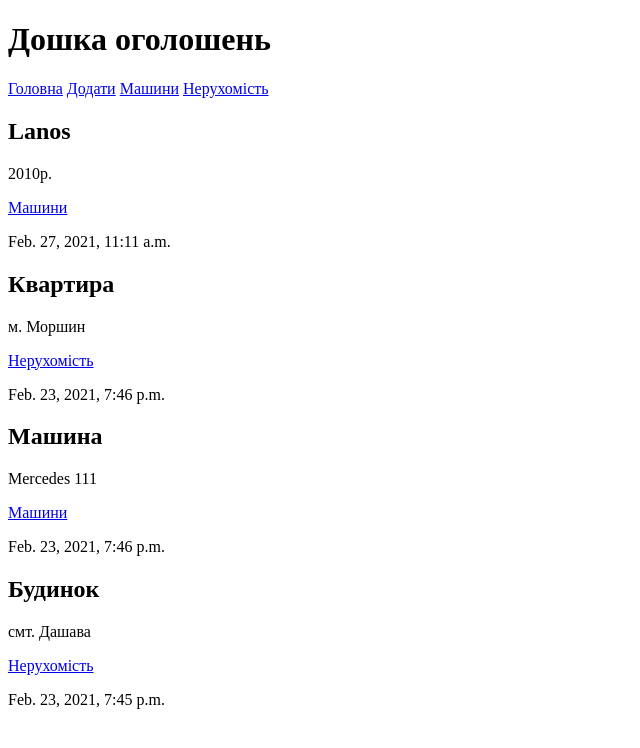
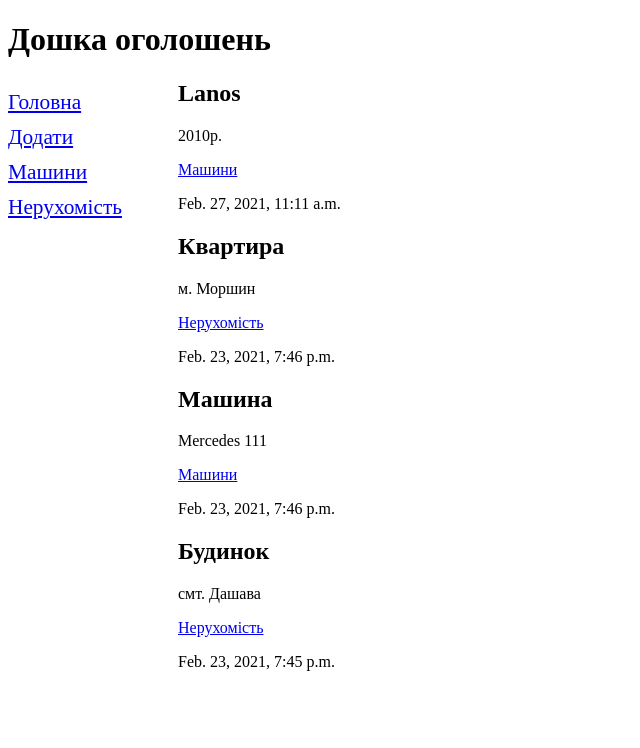
Before and after one commit to Akvilion/django_home, a Django app: page /bboard/ in a window 1280 px wide. Shown: the top 748 px of the page, without its empty margins (0-640 px from the left). Run offline with Django 3.2, Linux system fonts and the light colour scheme; data comes from the database, SQL or seed files in the repository.

Commit message:
add style.css

```diff
--- /dev/null
+++ b/mysite/bboard/static/bboard/style.css
@@ -0,0 +1,20 @@
+header hl {
+    font-size: 40pt;
+    text-transform: uppercase;
+    text-align: center;
+}
+
+nav {
+    font-size: 16pt;
+    width: 150px;
+    float: left;
+}
+
+nav a{
+    display: block;
+    margin: 10px  0px;
+}
+
+section {
+    margin-left: 170px;
+}
--- a/mysite/bboard/templates/layout/basic.html
+++ b/mysite/bboard/templates/layout/basic.html
@@ -1,9 +1,11 @@
+{% load static %}
 <!DOCTYPE html>
 <html>
     <head>
         <title>
             {% block title %}{% endblock %}
         </title>
+        <link rel="stylesheet" type="text/css" href="{% static 'bboard/style.css' %}">
     </head>
     <body>
         <header>
```
